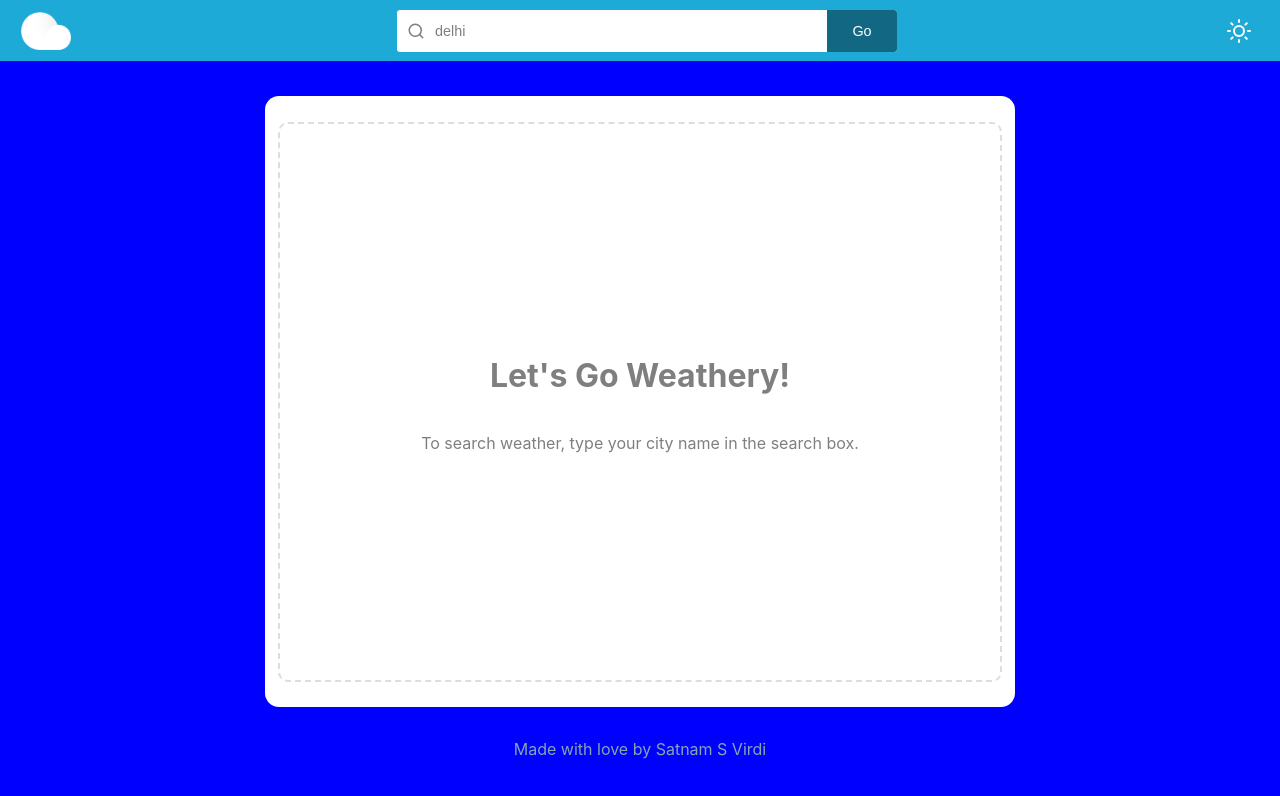
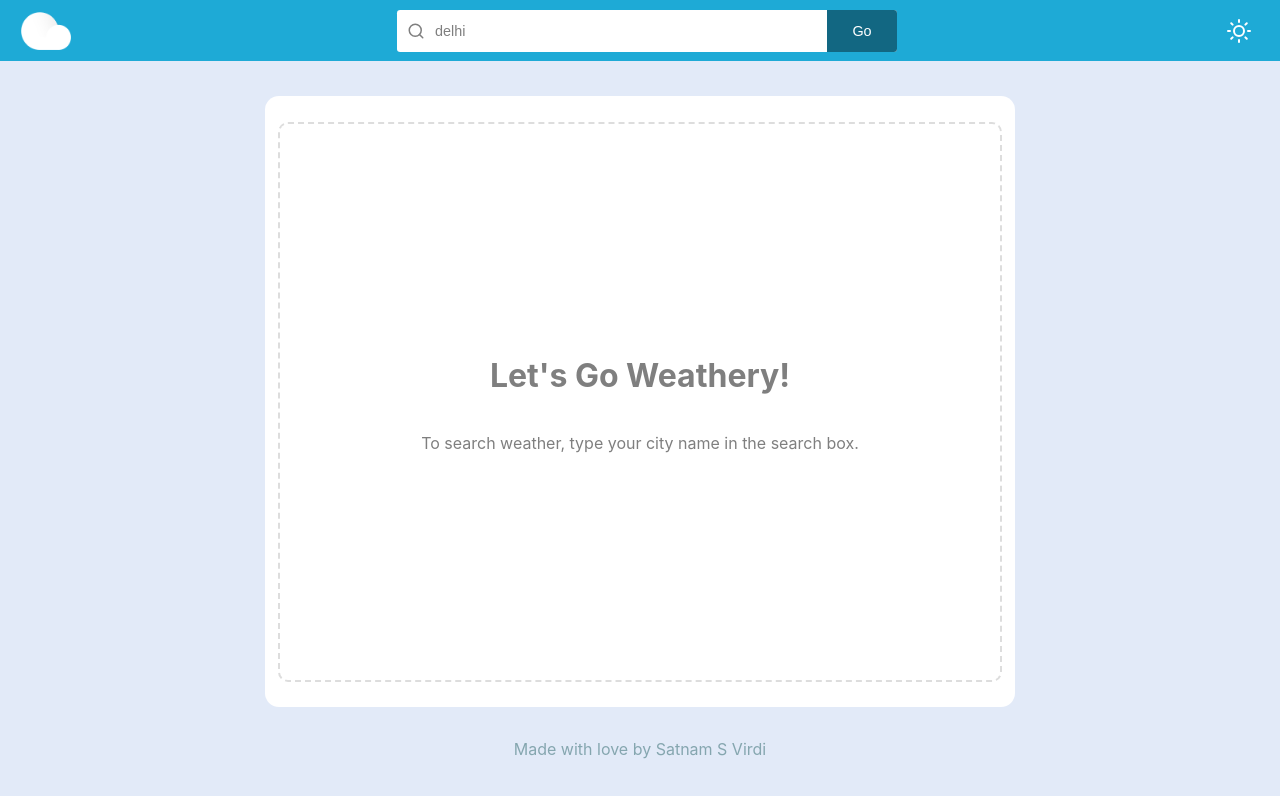
Before and after one commit to satnamsvirdi/weathery, a React (Create React App) app: page / in a window 1280 px wide. Shown: the top 796 px of the page. Built offline with nearby package versions, Linux system fonts and the light colour scheme.

Commit message:
Minor fix body color

```diff
--- a/src/index.css
+++ b/src/index.css
@@ -1,5 +1,5 @@
 :root {
-	--body-bg: blue;
+	--body-bg: #e2eaf8;
 	--border-radius: 0.2rem;
 }
 *,
```
